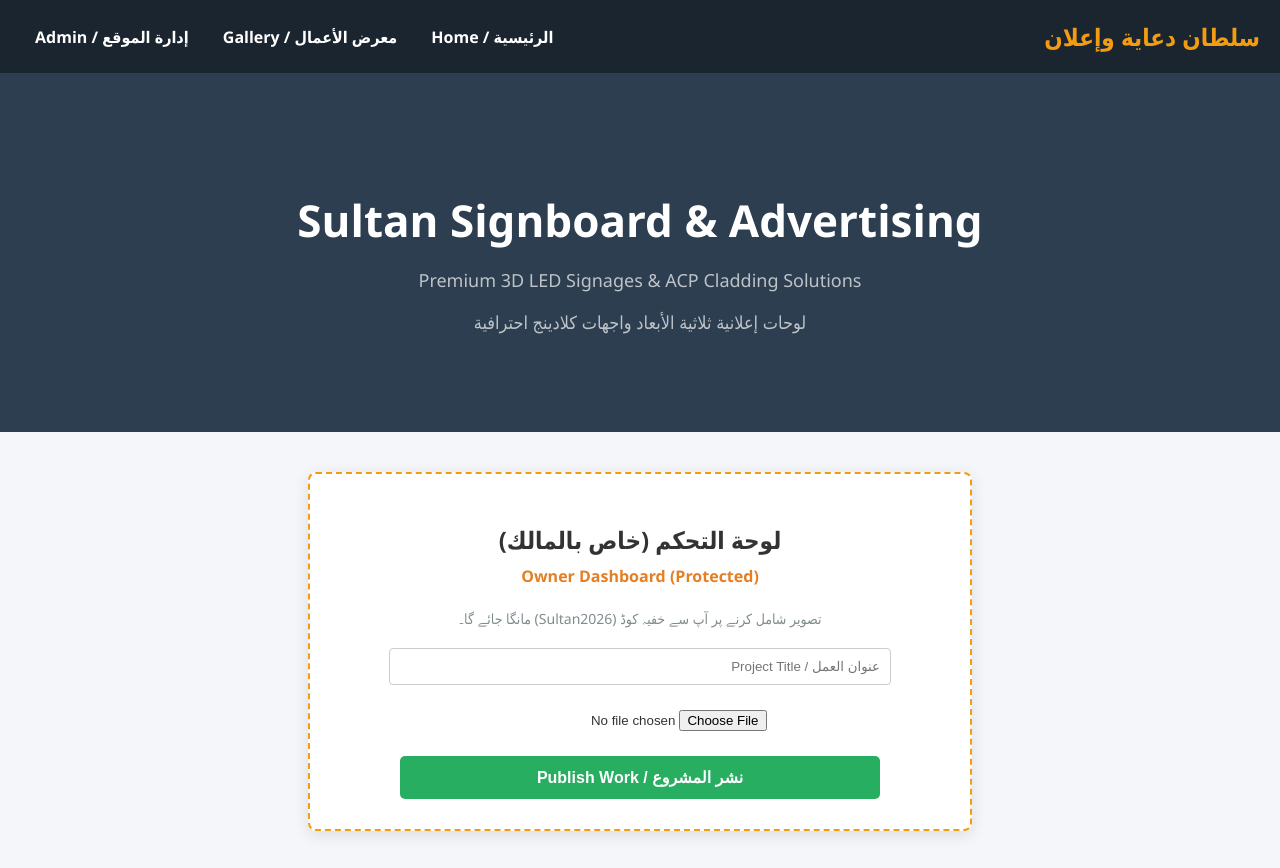
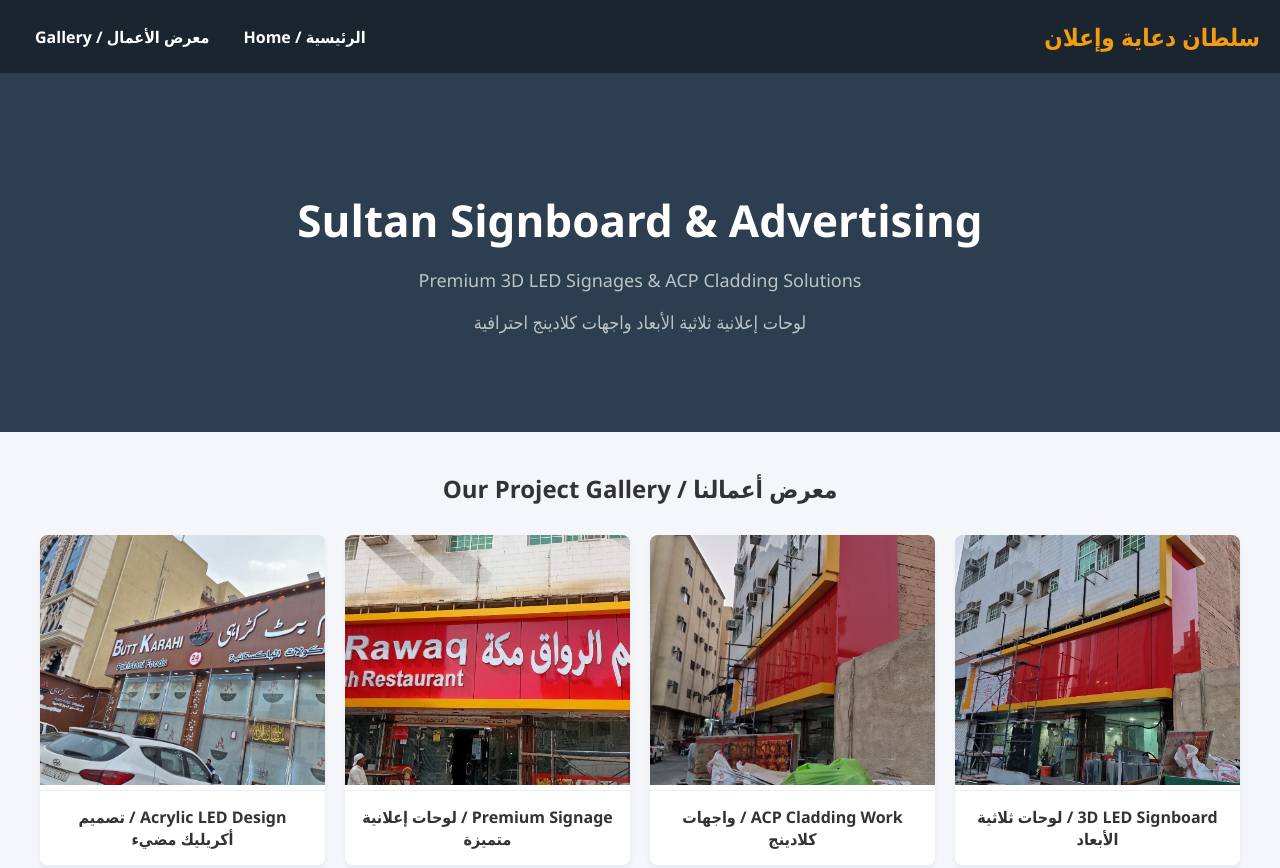
Before and after one commit to HUssain001122/Sultan.Signs, a plain HTML site: page index.html in a window 1280 px wide. Shown: the top 868 px of the page. Drawn offline with Linux system fonts and the light colour scheme.

Commit message:
Update index.html

```diff
--- a/index.html
+++ b/index.html
@@ -39,30 +39,6 @@
         }
         .hero h1 { font-size: 44px; margin-bottom: 10px; }
         .hero p { font-size: 18px; color: #bdc3c7; }
-
-        /* ایڈمن لاک والا اپلوڈ سیکشن */
-        .upload-section {
-            background-color: white;
-            max-width: 600px;
-            margin: 40px auto;
-            padding: 30px;
-            border-radius: 8px;
-            box-shadow: 0 4px 15px rgba(0,0,0,0.1);
-            text-align: center;
-            border: 2px dashed #f39c12;
-        }
-        .upload-btn {
-            background-color: #27ae60;
-            color: white;
-            padding: 12px 25px;
-            border: none;
-            border-radius: 5px;
-            font-size: 16px;
-            cursor: pointer;
-            font-weight: bold;
-            width: 80%;
-        }
-        .upload-btn:hover { background-color: #219653; }
 
         /* گیلری سیکشن */
         .gallery-container {
@@ -131,7 +107,6 @@
         <nav>
             <a href="#">الرئيسية / Home</a>
             <a href="#gallery">معرض الأعمال / Gallery</a>
-            <a href="#upload">إدارة الموقع / Admin</a>
         </nav>
     </header>
 
@@ -139,18 +114,6 @@
         <h1>Sultan Signboard & Advertising</h1>
         <p>Premium 3D LED Signages & ACP Cladding Solutions</p>
         <p>لوحات إعلانية ثلاثية الأبعاد واجهات كلادينج احترافية</p>
-    </section>
-
-    <!-- محفوظ اپلوڈ سیکشن -->
-    <section class="upload-section" id="upload">
-        <h2>لوحة التحكم (خاص بالمالك) <br> <span style="font-size: 16px; color: #e67e22;">Owner Dashboard (Protected)</span></h2>
-        <p style="color: #7f8c8d; font-size: 14px;">تصویر شامل کرنے پر آپ سے خفیہ کوڈ (Sultan2026) مانگا جائے گا۔</p>
-
-        <form id="uploadForm" style="display: flex; flex-direction: column; gap: 15px; align-items: center; margin-top: 20px;">
-            <input type="text" id="projectTitle" placeholder="عنوان العمل / Project Title" style="width: 80%; padding: 10px; border: 1px solid #ccc; border-radius: 4px;" required>
-            <input type="file" id="projectImage" accept="image/*" style="margin: 10px 0;" required>
-            <button type="button" onclick="secureUpload()" class="upload-btn">نشر المشروع / Publish Work</button>
-        </form>
     </section>
 
     <section class="gallery-container" id="gallery">
@@ -255,40 +218,5 @@
 
         <p style="margin-top: 30px; font-size: 14px; color: #bdc3c7;">&copy; 2026 Sultan Signboard & Advertising. All rights reserved.</p>
     </footer>
-
-    <script>
-        function secureUpload() {
-            var title = document.getElementById('projectTitle').value;
-            var fileInput = document.getElementById('projectImage');
-
-            if(!title || fileInput.files.length === 0) {
-                alert("برجاء ملء البيانات واختيار صورة أولاً! / براہ کرم پہلے عنوان لکھیں اور تصویر منتخب کریں۔");
-                return;
-            }
-
-            var password = prompt("أدخل رمز المرور السري الخاص بك:\nاپنا خفیہ سیکیورٹی کوڈ درج کریں:");
-
-            if (password === "Sultan2026") {
-                var file = fileInput.files[0];
-                var reader = new FileReader();
-
-                reader.onload = function(e) {
-                    var grid = document.getElementById('galleryGrid');
-                    var newCard = document.createElement('div');
-                    newCard.className = 'card';
-                    newCard.innerHTML = `
-                        <img src="${e.target.result}" alt="${title}">
-                        <div class="card-text">${title}</div>
-                    `;
-                    grid.insertBefore(newCard, grid.firstChild);
-                    alert("تمت إضافة العمل بنجاح! / آپ کا کام کامیابی سے گیلری میں شامل ہو گیا ہے۔");
-                    document.getElementById('uploadForm').reset();
-                }
-                reader.readAsDataURL(file);
-            } else {
-                alert("رمز المرور خاطئ! لا يمكنك النشر. / غلط کوڈ! آپ تصویر اپلوڈ نہیں کر سکتے۔");
-            }
-        }
-    </script>
 </body>
 </html>
```
